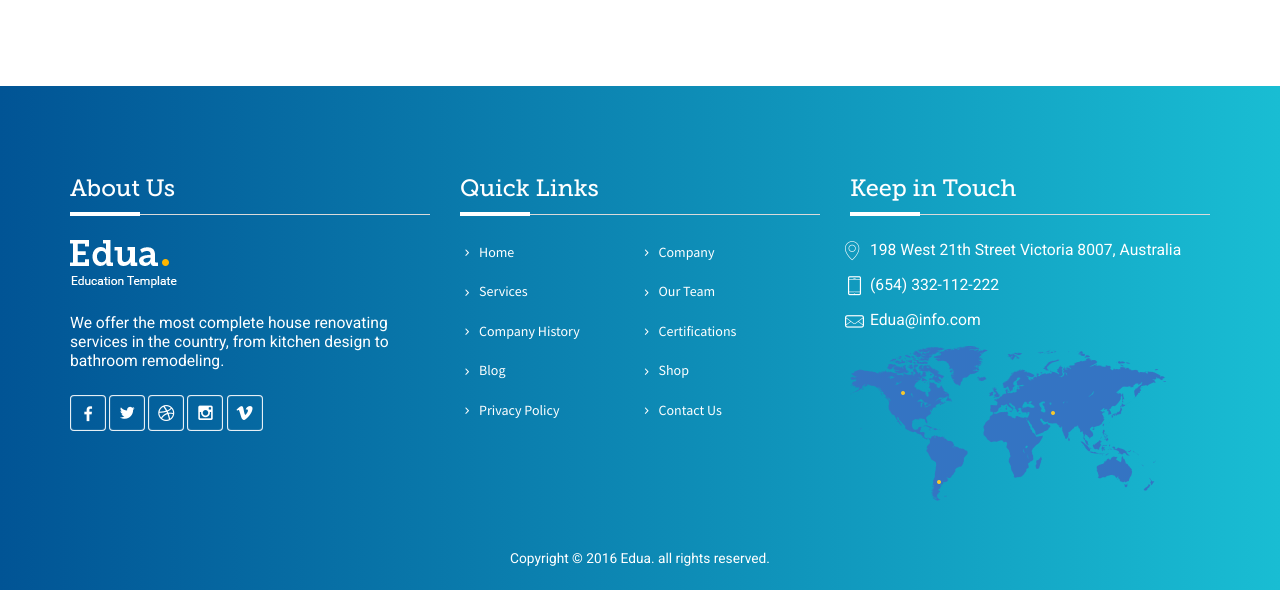
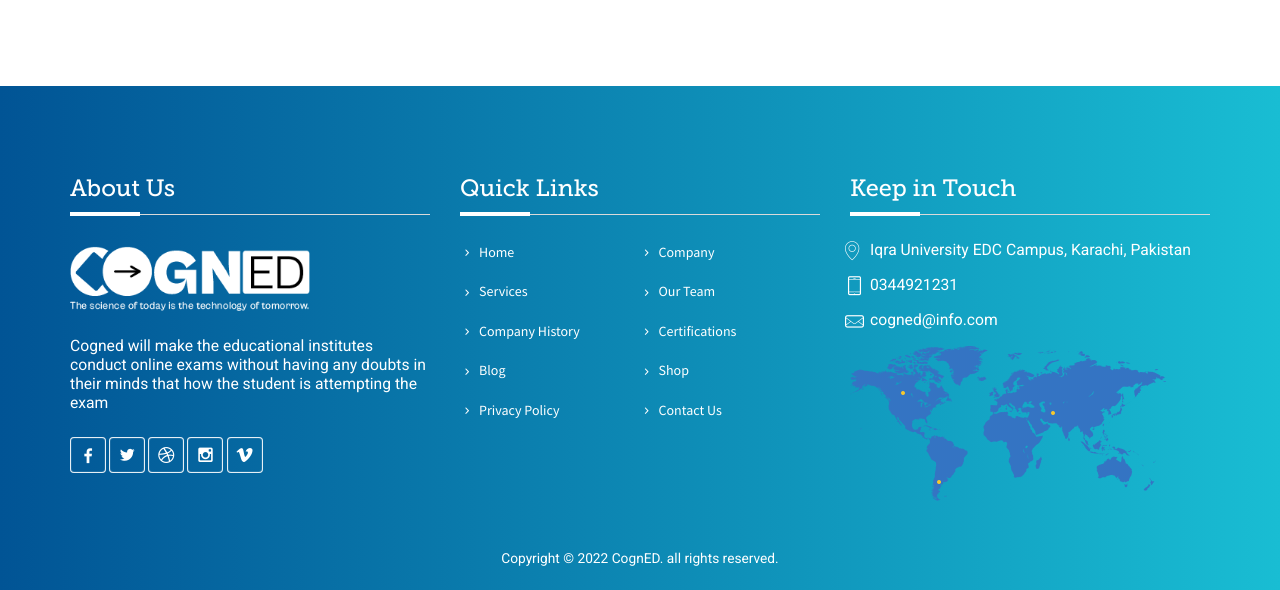
Before and after one commit to khizeratiq/FYP-LMS-and-FaceRecognition-based-ExamPortal-, a Flask app: page /course_detail in a window 1280 px wide. Shown: the part 2063-2653 px from the top of the page. Run offline with Flask 2, Linux system fonts and the light colour scheme; some libraries are stand-ins or nearby versions; some web fonts are replaced.

Commit message:
footer fixed

```diff
--- a/Templates/course_detail.html
+++ b/Templates/course_detail.html
@@ -364,15 +364,15 @@
 
 
 
+
   <!--FOOTER-->
   <footer class="padding-top">
     <div class="container">
       <div class="row">
         <div class="col-md-4 col-sm-4 footer_panel bottom25">
           <h3 class="heading bottom25">About Us<span class="divider-left"></span></h3>
-          <a href="{{url_for('index') }}" class="footer_logo bottom25"><img src="../static/images/logo-white.png" alt="Edua"></a>
-          <p>We offer the most complete house renovating services in the country, from kitchen design to bathroom
-            remodeling.</p>
+          <a href="{{url_for('index') }}" class="footer_logo bottom25"><img src="../static/assets/imgs/Logo-White.png" alt="Cogned" width="240px"></a>
+          <p>Cogned will make the educational institutes conduct online exams without having any doubts in their minds that how the student is attempting the exam</p>
           <ul class="social_icon top25">
             <li><a href="#." class="facebook"><i class="fa fa-facebook"></i></a></li>
             <li><a href="#." class="twitter"><i class="icon-twitter4"></i></a></li>
@@ -398,9 +398,9 @@
         </div>
         <div class="col-md-4 col-sm-4 footer_panel bottom25">
           <h3 class="heading bottom25">Keep in Touch <span class="divider-left"></span></h3>
-          <p class=" address"><i class="icon-map-pin"></i>198 West 21th Street Victoria 8007, Australia</p>
-          <p class=" address"><i class="icon-phone"></i>(654) 332-112-222</p>
-          <p class=" address"><i class="icon-mail"></i><a href="mailto:Edua@info.com">Edua@info.com</a></p>
+          <p class=" address"><i class="icon-map-pin"></i>Iqra University EDC Campus, Karachi, Pakistan</p>
+          <p class=" address"><i class="icon-phone"></i>0344921231</p>
+          <p class=" address"><i class="icon-mail"></i><a href="mailto:cogned@info.com">cogned@info.com</a></p>
           <img src="../static/images/footer-map.png" alt="we are here" class="img-responsive">
         </div>
       </div>
@@ -410,7 +410,7 @@
     <div class="container">
       <div class="row">
         <div class="col-md-12 text-center">
-          <p>Copyright &copy; 2016 <a href="#.">Edua</a>. all rights reserved.</p>
+          <p>Copyright &copy; 2022 <a href="#.">CognED</a>. all rights reserved.</p>
         </div>
       </div>
     </div>
--- a/Templates/student-dashboard.html
+++ b/Templates/student-dashboard.html
@@ -281,7 +281,7 @@
                                                     Notifications
                                                 </h4>
                                                 <br />
-                                                <p> <a href="#">
+                                                <!-- <p> <a href="#">
                                                         Assignments
                                                     </a>
                                                 </p> <br />
@@ -289,7 +289,7 @@
                                                 <p> <a href="#">
                                                         Quizzes
                                                     </a>
-                                                </p> <br />
+                                                </p> <br /> -->
                                                 <p> <a href="#">
                                                         Exams
                                                     </a>
--- a/static/js/login.js
+++ b/static/js/login.js
@@ -59,6 +59,7 @@ window.onload = function(){
                 var errorMessage = eval("(" + xhr.responseText + ")");
                 $("#error").html(errorMessage.message)
                 console.log('Error - ' + errorMessage.message);
+                window.alert("Invalid Credentials");
           })
 
         })
```
Also changed, not shown: Templates/courses.html (+9 -6 lines), Templates/index.html (+8 -15 lines).
